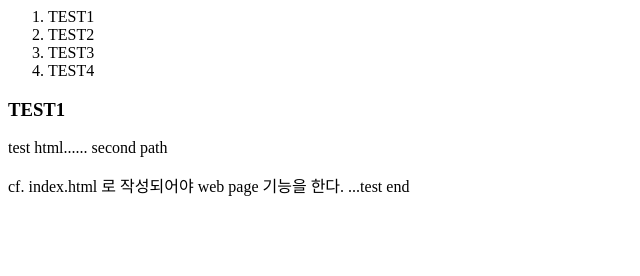
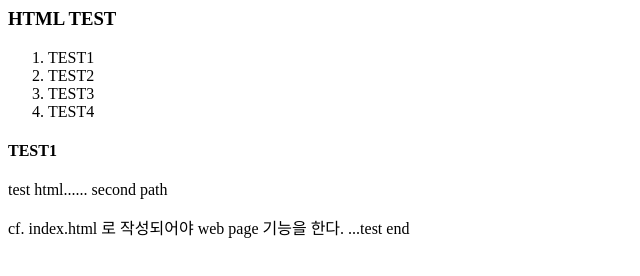
Before and after one commit to deluge7/dalmuri, a plain HTML site: page index.html in a window 1280 px wide. Shown: the whole page, without its empty margins (0-640 px from the left). Drawn offline with Linux system fonts and the light colour scheme.

Commit message:
Update index.html

```diff
--- a/index.html
+++ b/index.html
@@ -1,3 +1,5 @@
+<h3>HTML TEST</h3>
+
 <ol>
 <li>TEST1</li>
 <li>TEST2</li>
@@ -5,7 +7,7 @@
 <li>TEST4</li>
 </ol>
 
-<h3>TEST1</h3>
+<h4>TEST1</h4>
 <p>test html......
  second path</p>
 
```
